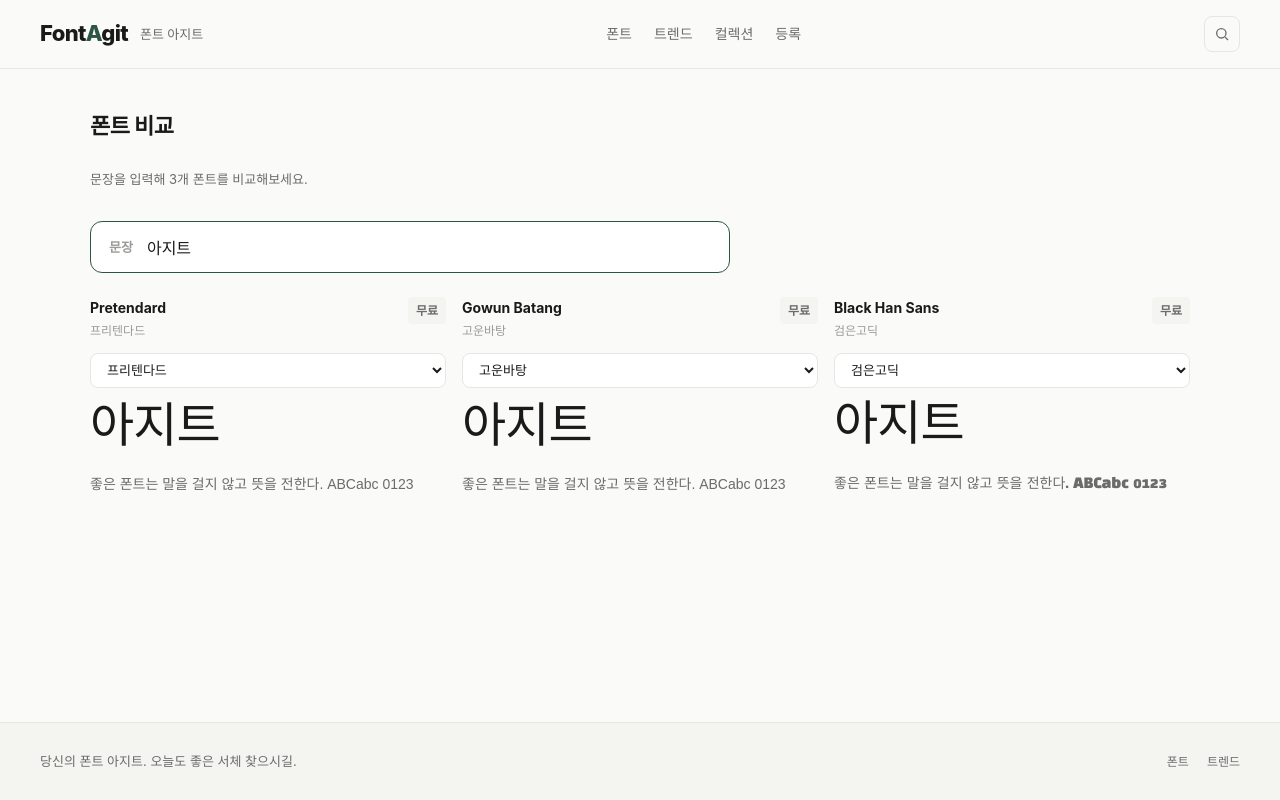
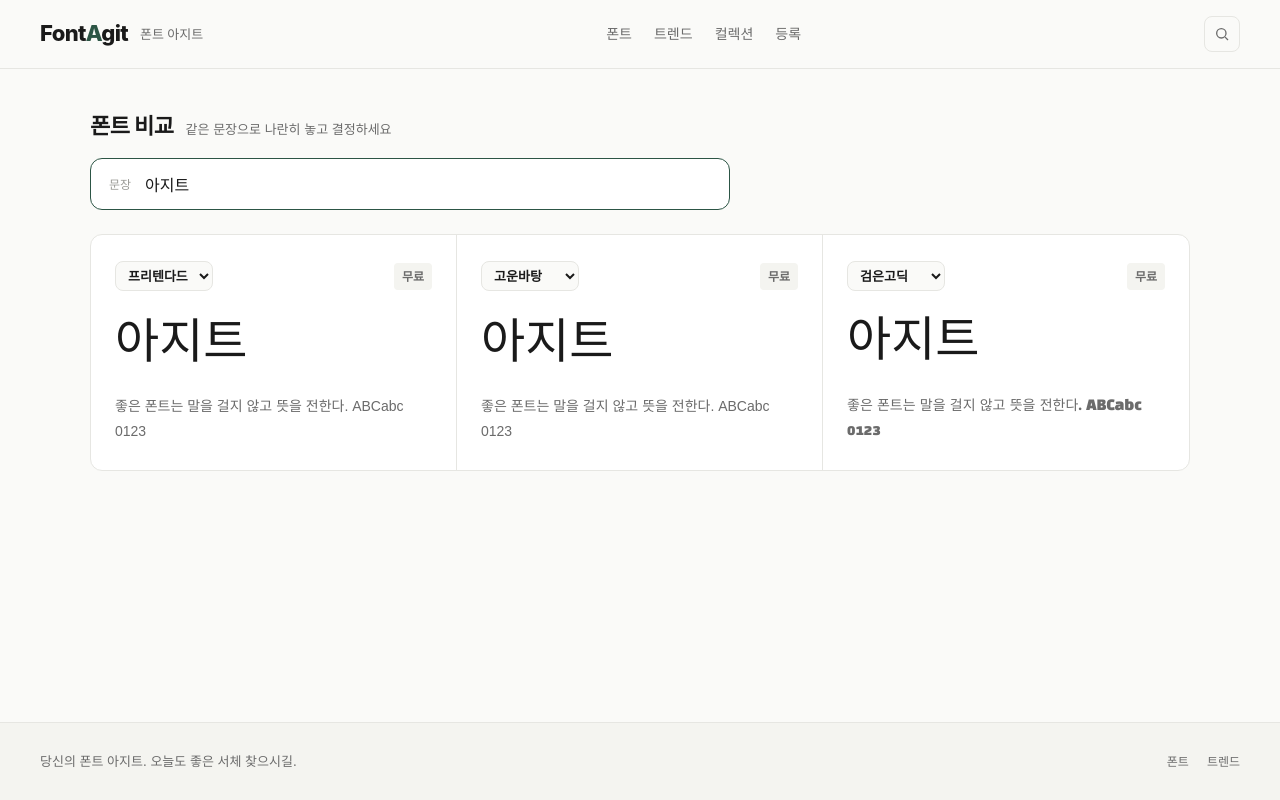
Before and after one commit to jojo3420/fontagit, a Next.js app in the folder apps/web/: page /compare in a window 1280 px wide. Built offline with nearby package versions, Linux system fonts and the light colour scheme; a web font is replaced by a local one.

Commit message:
fix(web): compare board matches brief CSS, drop extra name labels

```diff
--- a/apps/web/components/CompareBoard.module.css
+++ b/apps/web/components/CompareBoard.module.css
@@ -5,9 +5,10 @@
 
 .head {
   display: flex;
-  flex-direction: column;
+  align-items: baseline;
   gap: 12px;
-  margin-bottom: 18px;
+  margin-bottom: 14px;
+  flex-wrap: wrap;
 }
 
 .title {
@@ -38,9 +39,8 @@
 
 .inputLabel {
   flex: none;
+  font-size: 12px;
   color: var(--sub-2);
-  font-size: 13px;
-  font-weight: 600;
 }
 
 .input {
@@ -50,62 +50,53 @@
   outline: none;
   background: transparent;
   font-size: 16px;
+  font-weight: 500;
   color: var(--ink);
 }
 
 .board {
   display: grid;
-  grid-template-columns: repeat(3, 1fr);
-  gap: 16px;
+  grid-template-columns: 1fr 1fr 1fr;
+  border: 1px solid var(--border);
+  border-radius: 12px;
+  overflow: hidden;
+  background: var(--surface);
 }
 
 .col {
-  display: flex;
-  flex-direction: column;
+  padding: 26px 24px;
+  border-right: 1px solid var(--border);
 }
 
 .col:last-child {
-  margin-right: 0;
+  border-right: none;
 }
 
 .colHead {
   display: flex;
   justify-content: space-between;
-  align-items: flex-start;
+  align-items: center;
+  margin-bottom: 20px;
   gap: 8px;
-  margin-bottom: 12px;
-}
-
-.nameEn {
-  font-size: 14px;
-  font-weight: 700;
-  color: var(--ink);
-}
-
-.nameKo {
-  font-size: 12px;
-  font-weight: 500;
-  color: var(--sub-2);
-  margin-top: 2px;
 }
 
 .select {
-  padding: 8px 12px;
   border: 1px solid var(--border);
   border-radius: 8px;
-  background: var(--surface);
+  padding: 5px 8px;
+  font-family: inherit;
   font-size: 13px;
+  font-weight: 700;
   color: var(--ink);
+  background: var(--bg);
   cursor: pointer;
-  margin-bottom: 12px;
 }
 
 .specimen {
   font-size: 48px;
-  line-height: 1.1;
+  line-height: 1.3;
   color: var(--ink);
   word-break: break-all;
-  letter-spacing: -0.02em;
 }
 
 .sample {
@@ -120,23 +111,12 @@
     grid-template-columns: 1fr;
   }
 
-  .specimen {
-    font-size: 32px;
+  .col {
+    border-right: none;
+    border-bottom: 1px solid var(--border);
   }
 
-  .inputRow {
-    flex-direction: column;
-    align-items: flex-start;
-    height: auto;
-    gap: 8px;
-    padding: 12px 16px;
-  }
-
-  .inputLabel {
-    width: 100%;
-  }
-
-  .input {
-    width: 100%;
+  .col:last-child {
+    border-bottom: none;
   }
 }
--- a/apps/web/components/CompareBoard.tsx
+++ b/apps/web/components/CompareBoard.tsx
@@ -14,74 +14,61 @@ const DEFAULT_SLOTS = ["pretendard", "gowun-batang", "black-han-sans"];
 export function CompareBoard() {
   const [text, setText] = useState("아지트");
   const [slots, setSlots] = useState<string[]>(DEFAULT_SLOTS);
+  const shown = text || " ";
 
-  const handleTextChange = (e: React.ChangeEvent<HTMLInputElement>) => {
-    setText(e.currentTarget.value);
-  };
-
-  const handleFontChange = (index: number, newSlug: string) => {
-    setSlots((prev) => {
-      const updated = [...prev];
-      updated[index] = newSlug;
-      return updated;
-    });
-  };
+  function change(index: number, slug: string) {
+    setSlots((prev) => prev.map((v, i) => (i === index ? slug : v)));
+  }
 
   return (
     <div className={styles.wrap}>
       <div className={styles.head}>
         <h1 className={styles.title}>폰트 비교</h1>
-        <p className={styles.subtitle}>문장을 입력해 3개 폰트를 비교해보세요.</p>
+        <span className={styles.subtitle}>
+          같은 문장으로 나란히 놓고 결정하세요
+        </span>
       </div>
-
       <div className={styles.inputRow}>
-        <label className={styles.inputLabel}>문장</label>
+        <span className={styles.inputLabel}>문장</span>
         <input
-          type="text"
+          className={styles.input}
+          value={text}
+          onChange={(e) => setText(e.target.value)}
           placeholder="아지트"
           aria-label="비교 문장 입력"
-          value={text}
-          onChange={handleTextChange}
-          className={styles.input}
         />
       </div>
-
       <div className={styles.board}>
-        {slots.map((slug, index) => {
+        {slots.map((slug, i) => {
           const f = fonts.find((x) => x.slug === slug)!;
           const family = fontKeyToVar[f.fontKey];
-
           return (
-            <div key={index} className={styles.col}>
+            <div key={i} className={styles.col}>
               <div className={styles.colHead}>
-                <div>
-                  <div className={styles.nameEn}>{f.nameEn}</div>
-                  <div className={styles.nameKo}>{f.nameKo}</div>
-                </div>
+                <select
+                  className={styles.select}
+                  value={slug}
+                  onChange={(e) => change(i, e.target.value)}
+                  aria-label={`${i + 1}번 폰트 선택`}
+                >
+                  {OPTIONS.map((o) => (
+                    <option key={o.slug} value={o.slug}>
+                      {o.nameKo}
+                    </option>
+                  ))}
+                </select>
                 <TierChip tier={f.tier} />
               </div>
-
-              <select
-                aria-label={`${index + 1}번 폰트 선택`}
-                value={slug}
-                onChange={(e) => handleFontChange(index, e.currentTarget.value)}
-                className={styles.select}
-              >
-                {OPTIONS.map((opt) => (
-                  <option key={opt.slug} value={opt.slug}>
-                    {opt.nameKo}
-                  </option>
-                ))}
-              </select>
-
               <div
                 className={styles.specimen}
                 style={{ fontFamily: family }}
               >
-                {text || SAMPLE}
+                {shown}
               </div>
-
-              <div className={styles.sample} style={{ fontFamily: family }}>
+              <div
+                className={styles.sample}
+                style={{ fontFamily: family }}
+              >
                 {SAMPLE}
               </div>
             </div>
```
Also changed, not shown: 2 other files (tests, documents, lock files or other folders).
